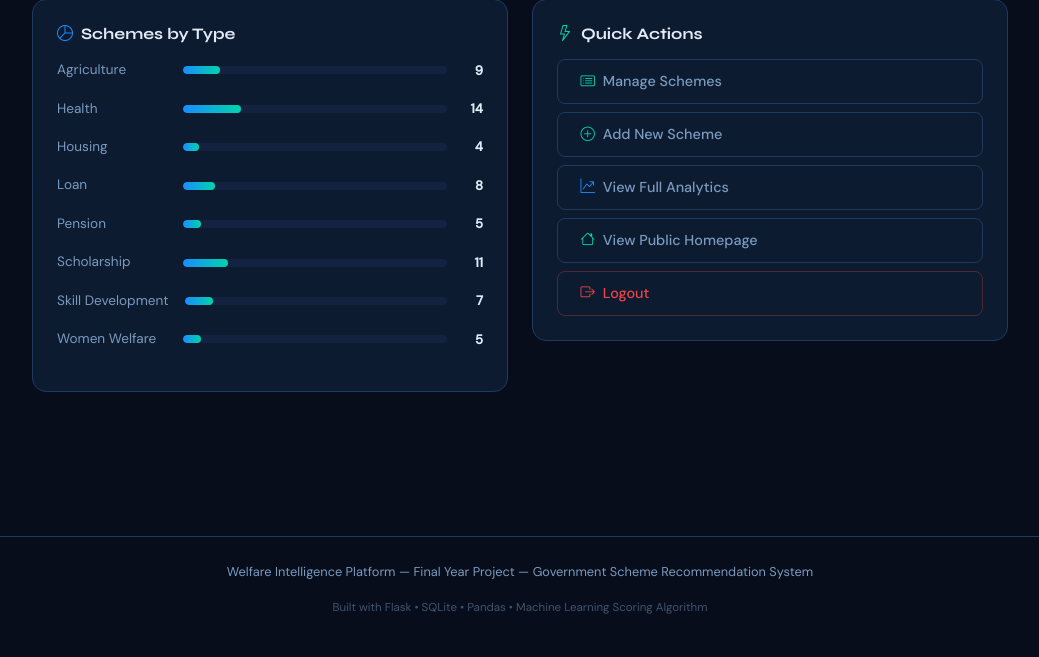
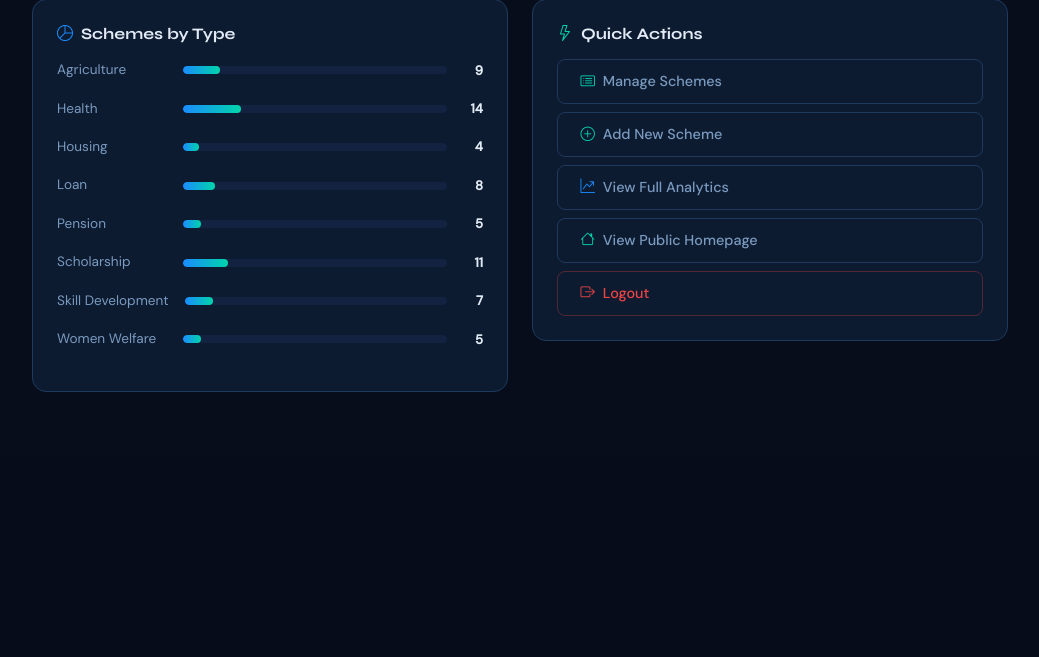
Before and after one commit to Amirtha-06/welfare-scheme-project, a Flask app: page /admin/dashboard in a window 1280 px wide. Shown: the part 490-1147 px from the top of the page, without its empty margins (120-1159 px from the left). After the commit the page ends 882 px from the top, so only its background shows below. Run offline with Flask 3, Linux system fonts and the light colour scheme; the visitor is signed in with stand-in values (Sample User, id 1); data comes from the database, SQL or seed files in the repository.

Commit message:
Remove footer text

```diff
--- a/templates/base.html
+++ b/templates/base.html
@@ -332,16 +332,6 @@ body {
   margin-top: 0.3rem;
 }
 
-/* ── FOOTER ── */
-footer {
-  border-top: 1px solid var(--border);
-  color: var(--muted);
-  font-size: 0.8rem;
-  padding: 1.5rem 0;
-  margin-top: 5rem;
-  text-align: center;
-}
-
 /* ── MISC ── */
 .divider { border-color: var(--border); }
 
@@ -398,13 +388,6 @@ a:hover { color: #5ba8ff; }
 
 {% block content %}{% endblock %}
 
-<!-- ── FOOTER ── -->
-<footer>
-  <div class="container">
-    <p>Welfare Intelligence Platform &mdash; Final Year Project &mdash; Government Scheme Recommendation System</p>
-    <p class="mt-1" style="font-size:0.72rem; opacity:0.5;">Built with Flask &bull; SQLite &bull; Pandas &bull; Machine Learning Scoring Algorithm</p>
-  </div>
-</footer>
 
 <script src="https://cdn.jsdelivr.net/npm/bootstrap@5.3.2/dist/js/bootstrap.bundle.min.js"></script>
 </body>
```
